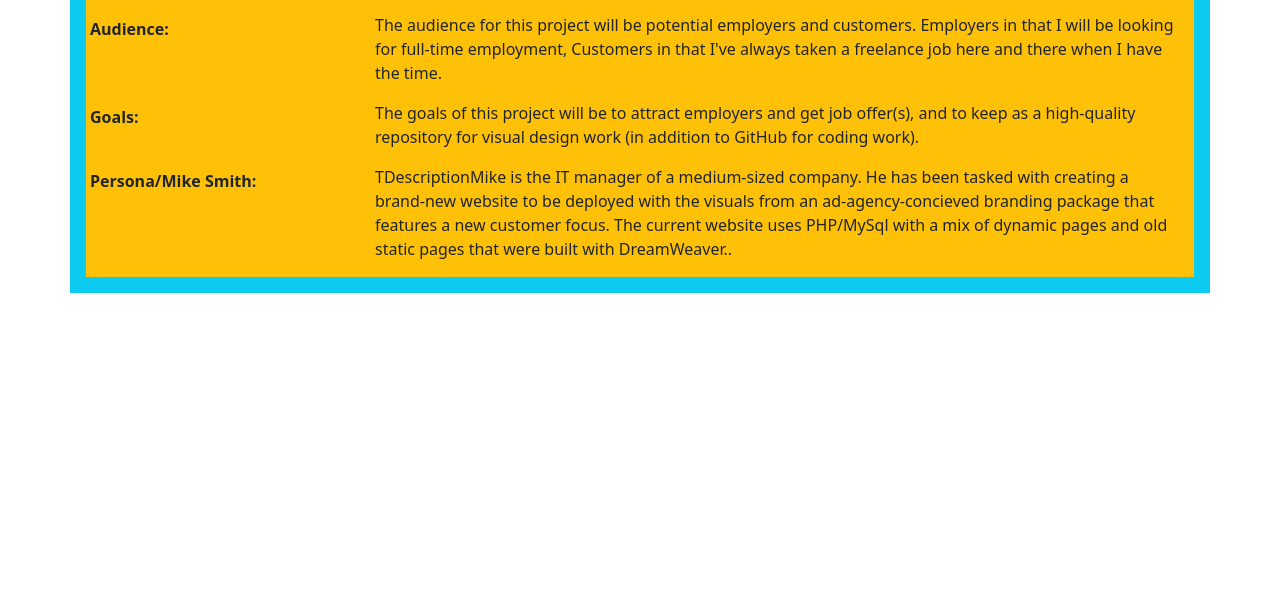
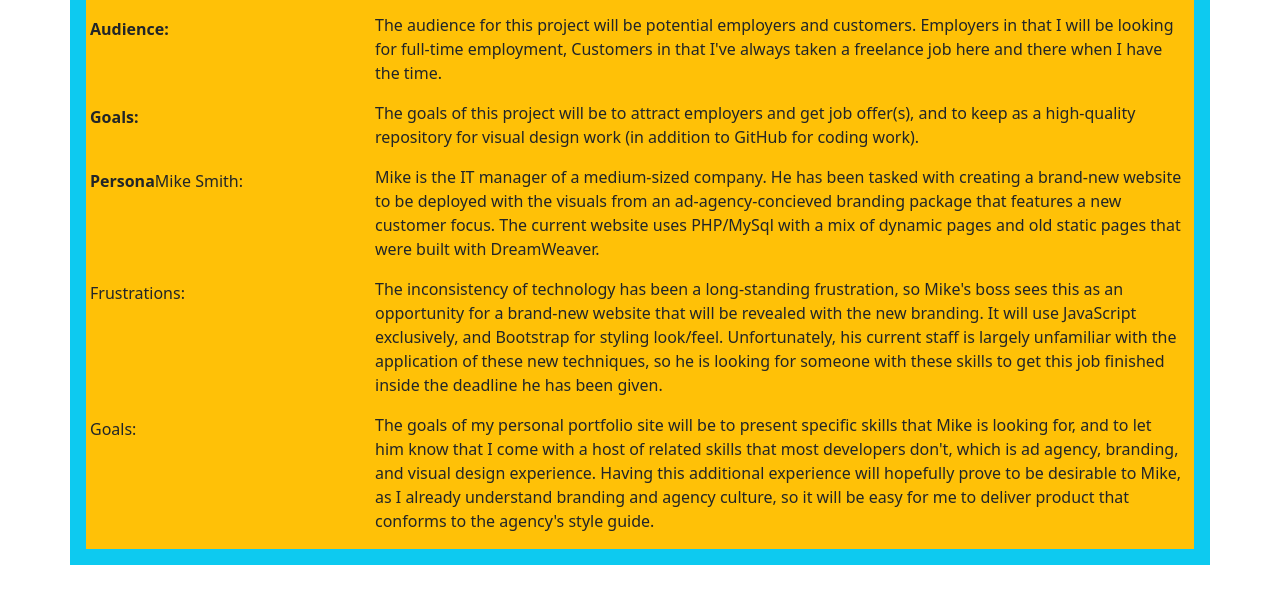
Before and after one commit to ScottCoons/my-pwp-ScottCoons, a plain HTML site: page public_html/documentation/milestone-1.html in a window 1280 px wide. Shown: the part 129-732 px from the top of the page. Drawn offline with nearby package versions, Linux system fonts and the light colour scheme.

Commit message:
added persona

```diff
--- a/public_html/documentation/milestone-1.html
+++ b/public_html/documentation/milestone-1.html
@@ -54,16 +54,54 @@
     </div>
 
     <div class="row" g-1 bg-warning>
-        <div class="col-3 p-1 bg-warning">
-            <p><strong>Persona/Mike Smith:</strong></p>
+        <div class="d-flex col-3 p-1 bg-warning">
+            <p><strong>Persona</strong><span ml-auto>Mike Smith:</span></p>
         </div>
         <div class="col-9 bg-warning">
-            <p>TDescriptionMike is the IT manager of a medium-sized company. He has been tasked with creating a brand-new website to be deployed with the visuals from an ad-agency-concieved branding package that features a new customer focus. The current website uses PHP/MySql with a mix of dynamic pages and old static pages that were built with DreamWeaver..</p>
+            <p>Mike is the IT manager of a medium-sized company. He has been tasked with creating a brand-new website to be deployed with the visuals from an ad-agency-concieved branding package that features a new customer focus. The current website uses PHP/MySql with a mix of dynamic pages and old static pages that were built with DreamWeaver.</p>
         </div>
     </div>
+
+    <div class="row" g-1 bg-warning>
+        <div class="col-3 p-1 bg-warning ">
+            <p>Frustrations:</p>
+        </div>
+        <div class="col-9 bg-warning">
+            <p>The inconsistency of technology has been a long-standing frustration, so Mike's boss sees this as an opportunity for a brand-new website that will be revealed with the new branding. It will use JavaScript exclusively, and Bootstrap for styling look/feel. Unfortunately, his current staff is largely unfamiliar with the application of these new techniques, so he is looking for someone with these skills to get this job finished inside the deadline he has been given.</p>
+        </div>
+    </div>
+
+    <div class="row" g-1 bg-warning>
+    <div class="col-3 p-1 bg-warning">
+        <p>Goals:</p>
+    </div>
+    <div class="col-9 bg-warning">
+        <p>The goals of my personal portfolio site will be to present specific skills that Mike is looking for, and to let him know that I come with a host of related skills that most developers don't, which is ad agency, branding, and visual design experience. Having this additional experience will hopefully prove to be desirable to Mike, as I already understand branding and agency culture, so it will be easy for me to deliver product that conforms to the agency's style guide.</p>
+    </div>
+</div>
 
 </div>
 
 </section>
 </body>
 </html>
+
+
+
+
+
+
+
+
+
+
+
+
+
+
+
+    </div>
+
+</section>
+</body>
+</html>
```
